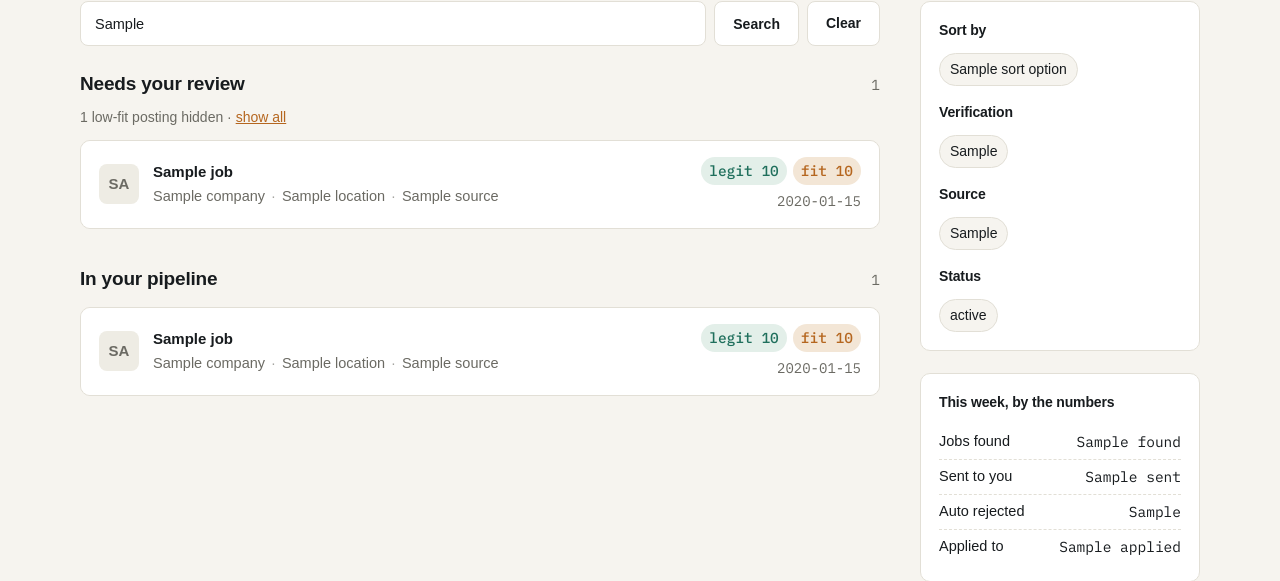
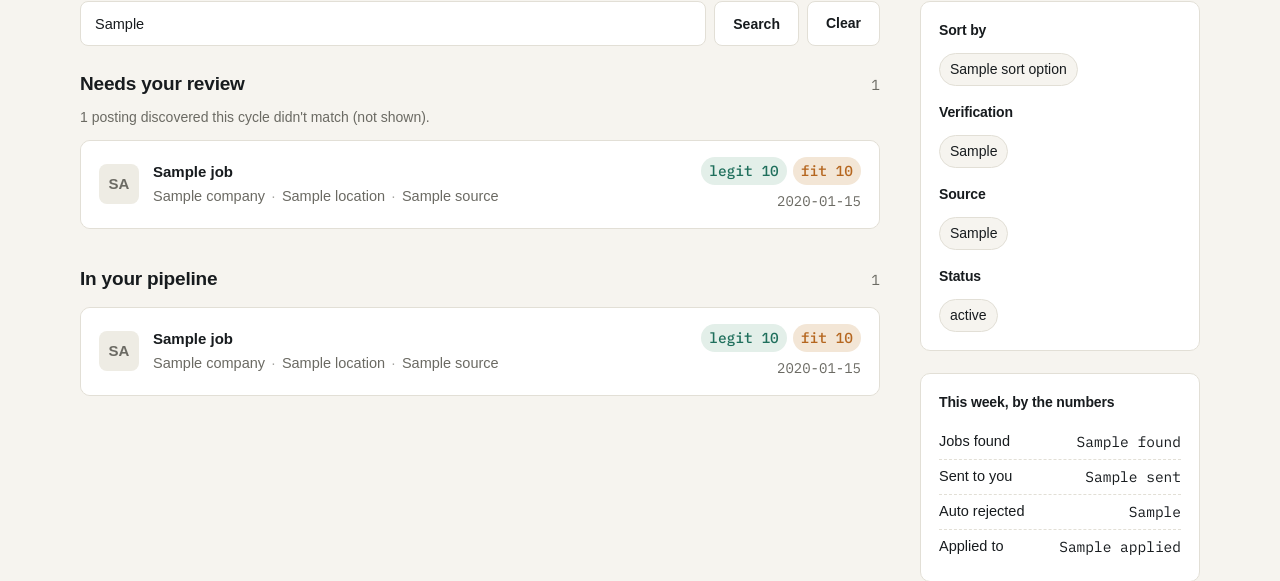
Before and after one commit to David-Bamson/Job-Finder, a FastAPI app: template app/web/templates/list.html in a window 1280 px wide. Shown: the part 410-991 px from the top of the page. Run offline with FastAPI, Linux system fonts and the light colour scheme; the template is opened without the code that fills it: most values are stand-ins (such as "Sample title", 1, 10 or a date in 2020).

Commit message:
Remove the 'show low-fit jobs anyway' escape hatch entirely
Adding a min_fit toggle so the page never looked empty was the wrong
fix - it gave a path back to seeing every rejected posting, which is
exactly what shouldn't be visible. The feed now hard-filters to fit>=65
server-side with no query-param override, and the empty state just
says a plain "no matches yet" instead of offering a way around it.

```diff
--- a/app/web/server.py
+++ b/app/web/server.py
@@ -64,6 +64,12 @@ SORT_OPTIONS = [("date", "Newest"), ("fit", "Highest fit"), ("legit", "Highest l
 VERIFIED_OPTIONS = ["All", "Verified", "Not verified"]
 
 
+# Hard floor for "Needs your review" - not a query param, not
+# adjustable via the URL. Jobs below this never appear on the main
+# feed, full stop; there is no "show them anyway" escape hatch.
+MIN_FIT_TO_SHOW = 65
+
+
 @app.get("/")
 def list_view(
     request: Request,
@@ -72,7 +78,6 @@ def list_view(
     verified: str = "",
     sort: str = "date",
     q: str = "",
-    min_fit: int = 30,
 ):
     # "All" means no filter, but it can arrive literally as the string
     # "All" (e.g. from the search form's hidden fields), not just as an
@@ -110,8 +115,8 @@ def list_view(
     # "date" needs no re-sort - get_all_jobs already returns newest first
 
     review_jobs_all = [j for j in jobs if j["status"] == "New"]
-    hidden_count = len([j for j in review_jobs_all if (j["fit_score"] or 0) < min_fit]) if min_fit > 0 else 0
-    review_jobs = [j for j in review_jobs_all if (j["fit_score"] or 0) >= min_fit] if min_fit > 0 else review_jobs_all
+    hidden_count = len([j for j in review_jobs_all if (j["fit_score"] or 0) < MIN_FIT_TO_SHOW])
+    review_jobs = [j for j in review_jobs_all if (j["fit_score"] or 0) >= MIN_FIT_TO_SHOW]
     pipeline_jobs = [j for j in jobs if j["status"] not in ("New", "Rejected")]
 
     return templates.TemplateResponse(
@@ -129,7 +134,6 @@ def list_view(
             "current_verified": verified or "All",
             "current_sort": sort,
             "current_q": q,
-            "min_fit": min_fit,
             "hidden_count": hidden_count,
             "stats": _compute_stats(all_jobs),
         },
@@ -155,7 +159,6 @@ def detail_view(request: Request, page_id: str):
                 "current_verified": "All",
                 "current_sort": "date",
                 "current_q": "",
-                "min_fit": 30,
                 "hidden_count": 0,
                 "stats": EMPTY_STATS,
             },
--- a/app/web/templates/list.html
+++ b/app/web/templates/list.html
@@ -1,8 +1,8 @@
 {% extends "layout.html" %}
 {% block title %}Vetted &mdash; Job Feed{% endblock %}
 {% block content %}
-{% macro furl(status=current_status, source=current_source, verified=current_verified, sort=current_sort, q=current_q, min_fit=min_fit) -%}
-/?status={{ "" if status == "All" else status }}&source={{ "" if source == "All" else source }}&verified={{ "" if verified == "All" else verified }}&sort={{ sort }}&q={{ q }}&min_fit={{ min_fit }}
+{% macro furl(status=current_status, source=current_source, verified=current_verified, sort=current_sort, q=current_q) -%}
+/?status={{ "" if status == "All" else status }}&source={{ "" if source == "All" else source }}&verified={{ "" if verified == "All" else verified }}&sort={{ sort }}&q={{ q }}
 {%- endmacro %}
 <div class="strip">
   <div class="wrap">
@@ -28,7 +28,6 @@
       <input type="hidden" name="source" value="{{ current_source }}">
       <input type="hidden" name="verified" value="{{ current_verified }}">
       <input type="hidden" name="sort" value="{{ current_sort }}">
-      <input type="hidden" name="min_fit" value="{{ min_fit }}">
       <input type="text" name="q" value="{{ current_q }}" placeholder="Search title (e.g. analyst, frontend, data engineer)"
         style="flex:1; padding:10px 14px; border:1px solid var(--line); border-radius:8px; font-size:14.5px; background:var(--surface); color:var(--ink);">
       <button type="submit" class="actbtn review" style="border:1px solid var(--line);">Search</button>
@@ -39,15 +38,15 @@
       <div class="section-head"><h2>Needs your review</h2><span class="count mono">{{ review_jobs|length }}</span></div>
       {% if hidden_count %}
         <div style="font-size:14px; color:var(--muted); margin:-6px 0 12px;">
-          {{ hidden_count }} low-fit posting{{ "s" if hidden_count != 1 else "" }} hidden &middot; <a href="{{ furl(min_fit=0) }}" style="color:var(--fit);">show all</a>
-        </div>
-      {% elif min_fit == 0 %}
-        <div style="font-size:14px; color:var(--muted); margin:-6px 0 12px;">
-          Showing everything, including low-fit postings &middot; <a href="{{ furl(min_fit=30) }}" style="color:var(--fit);">hide low fit again</a>
+          {{ hidden_count }} posting{{ "s" if hidden_count != 1 else "" }} discovered this cycle didn't match (not shown).
         </div>
       {% endif %}
       <div class="card-list">
-        {% for job in review_jobs %}{% include "_card.html" %}{% else %}<div class="empty">Nothing matches these filters.</div>{% endfor %}
+        {% for job in review_jobs %}{% include "_card.html" %}{% else %}
+          <div class="empty">
+            No matches yet. Still looking for Data Analyst / Data Entry / Business Analyst / Data Engineer / Web Developer roles listed as Internship / Contract / Part-time.
+          </div>
+        {% endfor %}
       </div>
     </section>
     <section>
```
